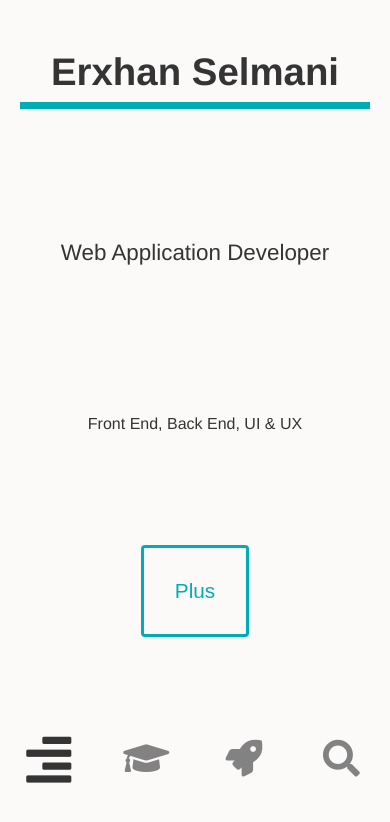
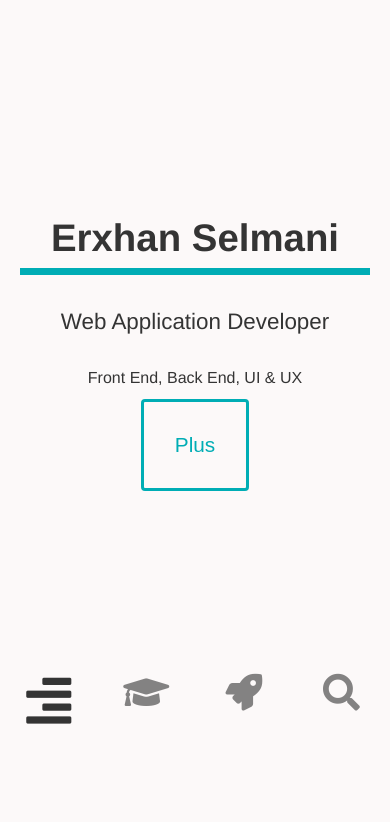
Before and after one commit to Erxhan/Portfolio, a React (Create React App) app: page / in a window 390 px wide. Shown: the top 822 px of the page. Built offline with nearby package versions, Linux system fonts and the light colour scheme.

Commit message:
Style changes

```diff
--- a/src/App.css
+++ b/src/App.css
@@ -16,7 +16,6 @@
     height: 100vh;
     grid-template-columns: 1fr;
     grid-template-rows: 80vh 20vh;
-    /* align-items: center; */
   }
 
   .Content {
--- a/src/components/Content.css
+++ b/src/components/Content.css
@@ -1,9 +1,6 @@
 .page {
   text-align: center;
-  /* margin: 25vh auto; */
-  display: grid;
-  grid-template-rows: repeat(4, 20vh);
-  align-items: center;
+  margin: 25vh auto;
 }
 
 .show {
@@ -25,6 +22,12 @@
 }
 
 @media (max-width: 800px) {
+  .page {
+    display: flex;
+    flex-direction: column;
+    justify-content: space-between;
+    align-items: stretch;
+  }
 
   @keyframes slideIn {
     from {
--- a/src/components/Navbar.css
+++ b/src/components/Navbar.css
@@ -2,8 +2,6 @@
   display: grid;
   font-size: 2.8em;
   justify-items: center;
-  align-items: center;
-  text-align: center;
 }
 
 .icon-1 {
```
